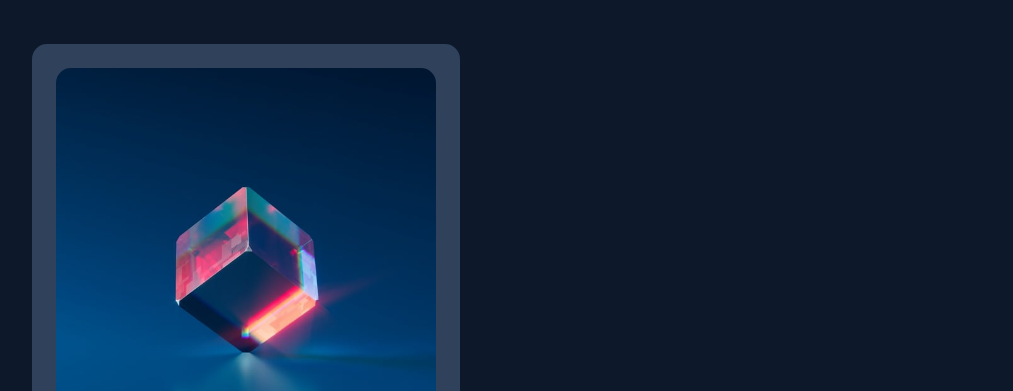
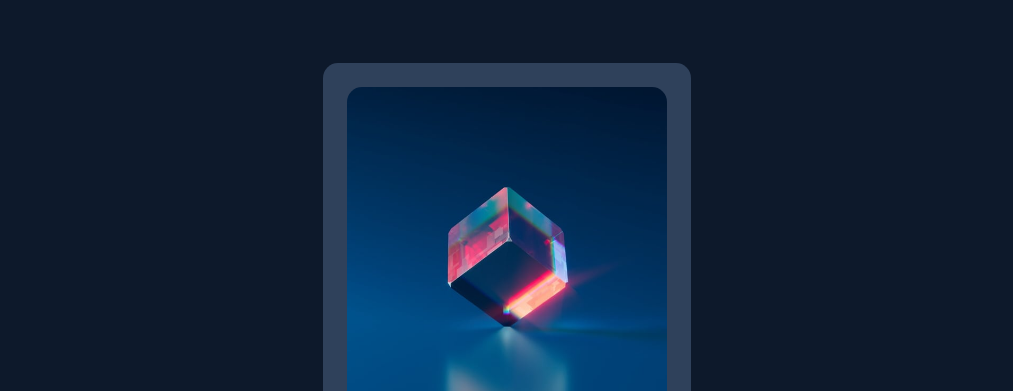
Before and after one commit to Samuel600/NFT-preview-card-component, a plain HTML site: page index.html in a window 1280 px wide. Shown: the top 391 px of the page, without its empty margins (133-1146 px from the left). Drawn offline with Linux system fonts and the light colour scheme.

Commit message:
Update style.css

```diff
--- a/style.css
+++ b/style.css
@@ -6,10 +6,11 @@ body{
     min-height: 100vh;
     text-align: center;
     font-family: 'Outfit', sans-serif;
+    flex-direction: column;
 }
 
 main{
-    width: 380px;
+    max-width: 20rem;
     margin: .4em;
     padding: 1.5em;
     border-radius: 15px 15px 15px 15px;
```
